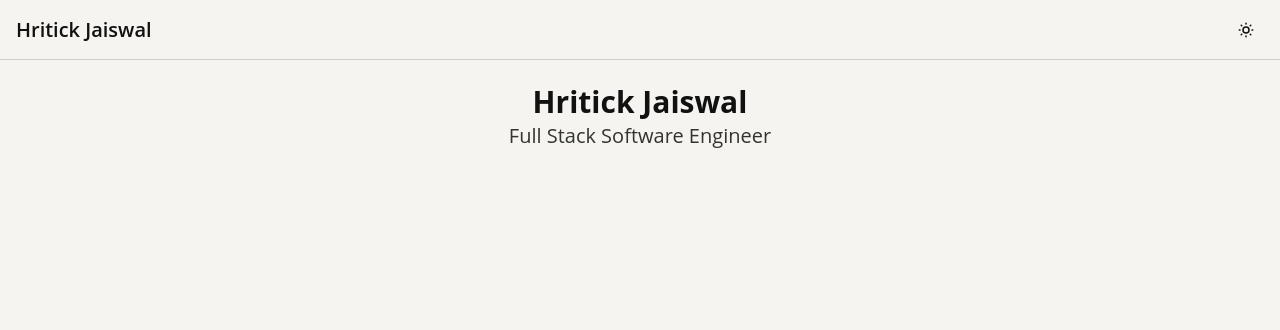
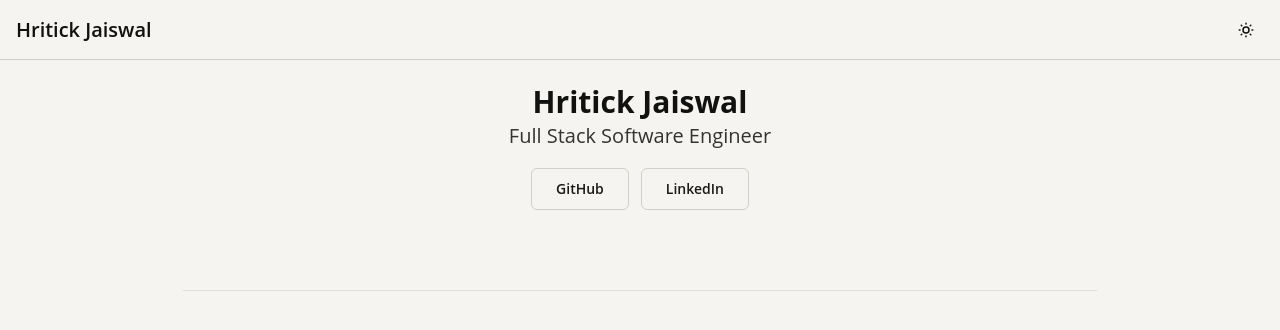
Before and after one commit to hritickjaiswal22/portfolio, a Next.js app: page / in a window 1280 px wide. Shown: the top 330 px of the page. Built offline with nearby package versions, Linux system fonts and the light colour scheme.

Commit message:
feat - hero section - v2

```diff
--- a/src/app/page.tsx
+++ b/src/app/page.tsx
@@ -1,9 +1,20 @@
-import ThemeSwitcher from "@/components/theme-switcher";
+import SiteAction from "@/components/site-action";
+import { cn } from "cn";
+
+interface HomeDividerProps extends React.HTMLAttributes<HTMLHRElement> {
+  className?: string;
+}
+
+function HomeDivider({ className = "", ...props }: HomeDividerProps) {
+  return (
+    <hr className={cn("border-t border-border-subtle", className)} {...props} />
+  );
+}
 
 export default function Home() {
   return (
     <main className="max-w-[100ch] w-full mx-auto">
-      <section className="flex gap-3 px-4 py-8 flex-col justify-center items-center">
+      <section className="flex gap-3 px-4 py-8 flex-col justify-center items-center text-center">
         <h1 className="text-3xl font-bold leading-5 text-foreground">
           Hritick Jaiswal
         </h1>
@@ -11,7 +22,25 @@ export default function Home() {
         <p className="text-xl leading-6 text-secondary-foreground">
           Full Stack Software Engineer
         </p>
+
+        <div className="flex flex-wrap gap-3 mt-2 justify-center items-center">
+          <SiteAction
+            href="https://github.com/hritickjaiswal22"
+            forceNewTab={true}
+          >
+            GitHub
+          </SiteAction>
+
+          <SiteAction
+            href="https://www.linkedin.com/in/hritick-jaiswal"
+            forceNewTab={true}
+          >
+            LinkedIn
+          </SiteAction>
+        </div>
       </section>
+
+      <HomeDivider className="my-12" />
     </main>
   );
 }
--- /dev/null
+++ b/src/components/site-action.tsx
@@ -0,0 +1,56 @@
+import { cn } from "cn";
+import Link from "next/link";
+
+interface SiteActionProps extends React.AnchorHTMLAttributes<HTMLAnchorElement> {
+  href: string;
+  children: React.ReactNode;
+  forceNewTab?: boolean;
+}
+
+function SiteAction({
+  href,
+  children,
+  forceNewTab,
+  className,
+  ...props
+}: SiteActionProps) {
+  const styles =
+    "rounded-sm font-semibold text-sm text-primary cursor-pointer px-6 py-2.5 border border-border hover:bg-accent hover:border-primary transition-colors";
+
+  const isExternal = href.startsWith("http") || href.startsWith("//");
+
+  const shouldOpenNewTab = isExternal || forceNewTab;
+
+  const targetProps = shouldOpenNewTab
+    ? {
+        target: "_blank",
+        rel: "noopener noreferrer",
+      }
+    : {};
+
+  if (isExternal) {
+    return (
+      <a
+        href={href}
+        className={cn(styles, className)}
+        {...targetProps}
+        {...props}
+      >
+        {children}
+      </a>
+    );
+  }
+
+  return (
+    <Link
+      className={cn(styles, className)}
+      href={href}
+      {...targetProps}
+      {...props}
+    >
+      {children}
+    </Link>
+  );
+}
+
+export default SiteAction;
```
